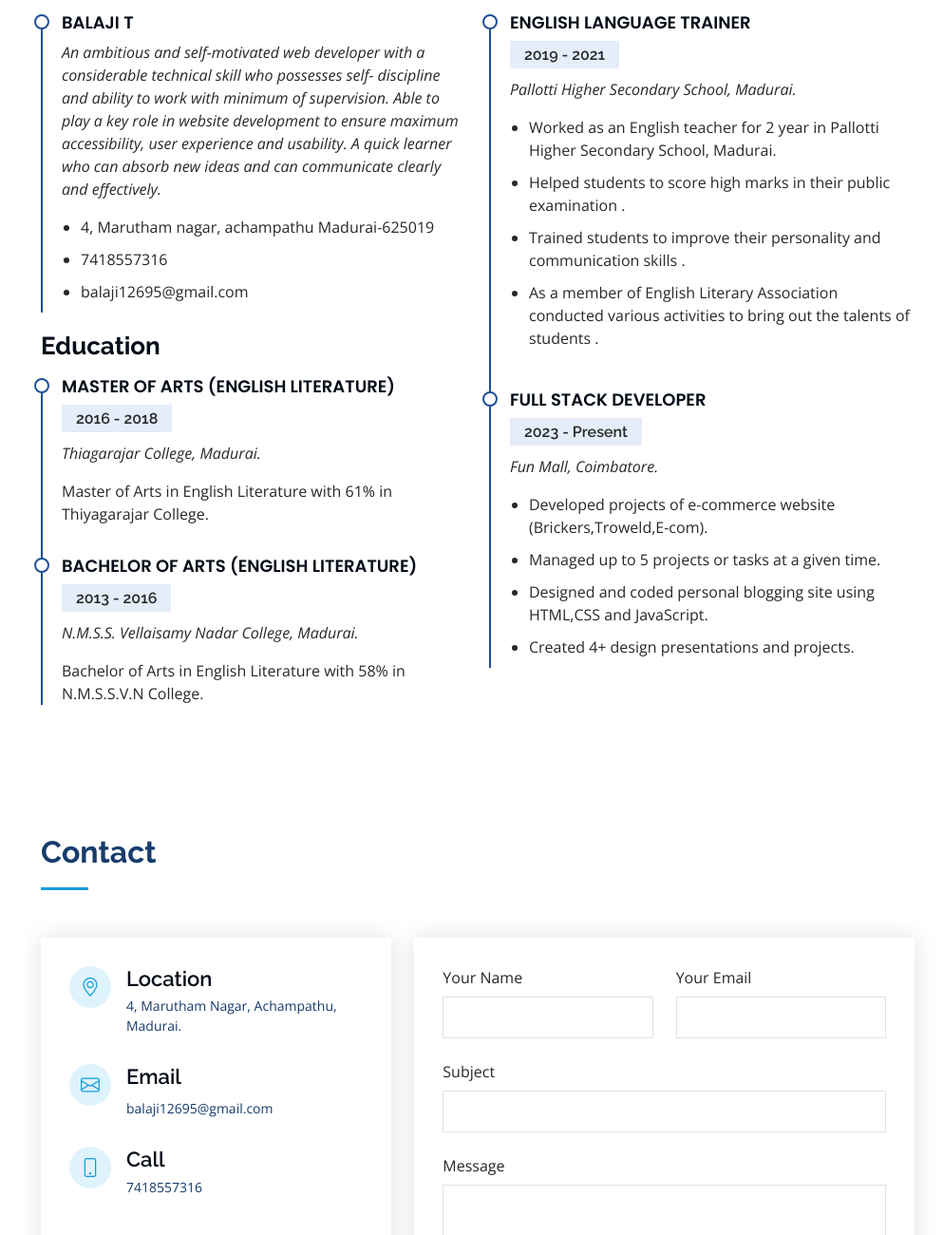
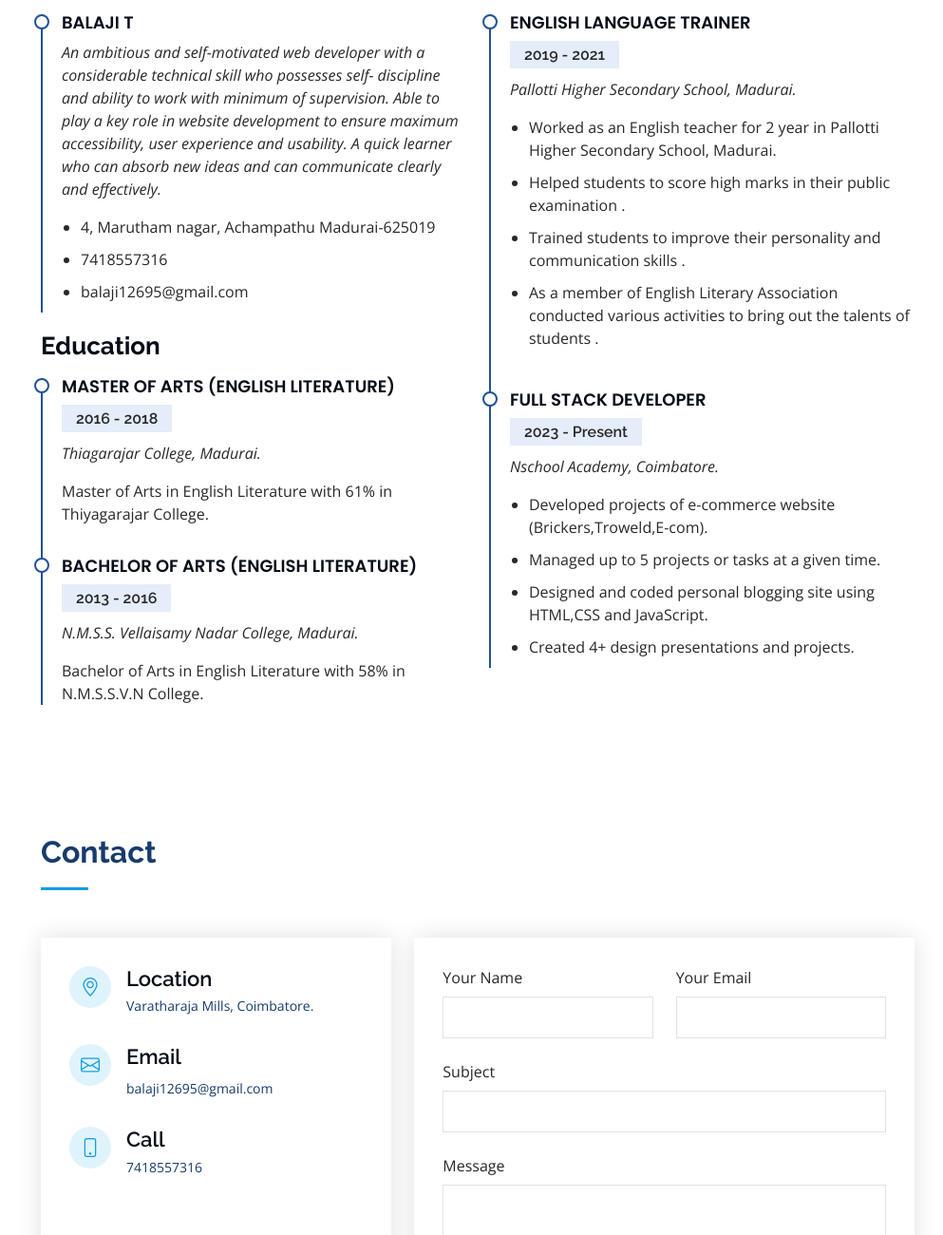
Before and after one commit to BALAJI12695/myPortfolio, a plain HTML site: page index.html in a window 1280 px wide. Shown: the part 2155-3455 px from the top of the page at 95% size, without its empty margins (287-1280 px from the left). Drawn offline with nearby package versions, Linux system fonts and the light colour scheme; grey boxes are pictures that could not be loaded.

Commit message:
completed

```diff
--- a/index.html
+++ b/index.html
@@ -223,7 +223,7 @@
                   development to ensure maximum accessibility, user experience and usability. A quick learner who can
                   absorb new ideas and can communicate clearly and effectively.</em></p>
               <ul>
-                <li>4, Marutham nagar, achampathu Madurai-625019</li>
+                <li>4, Marutham nagar, Achampathu Madurai-625019</li>
                 <li>7418557316</li>
                 <li>balaji12695@gmail.com</li>
               </ul>
@@ -260,7 +260,7 @@
             <div class="resume-item">
               <h4>Full stack developer</h4>
               <h5>2023 - Present</h5>
-              <p><em>Fun Mall, Coimbatore.</em></p>
+              <p><em>Nschool Academy, Coimbatore.</em></p>
               <ul>
                 <li>Developed projects of e-commerce website (Brickers,Troweld,E-com).</li>
                 <li>Managed up to 5 projects or tasks at a given time.</li>
@@ -303,7 +303,7 @@
               <div class="address">
                 <i class="bi bi-geo-alt"></i>
                 <h4>Location</h4>
-                <p>4, Marutham Nagar, Achampathu, Madurai.</p>
+                <p>Varatharaja Mills, Coimbatore.</p>
               </div>
 
               <div class="email">
```
